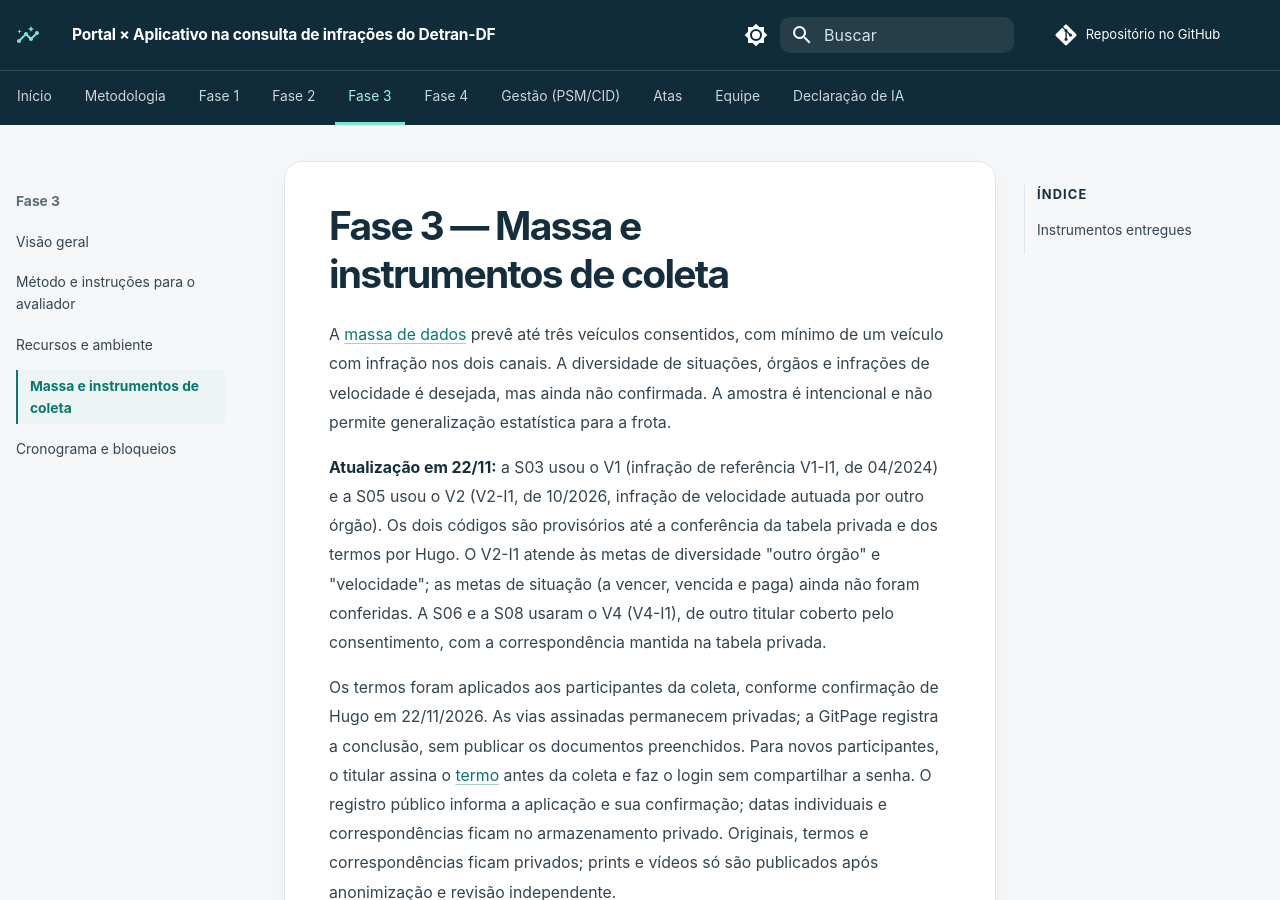
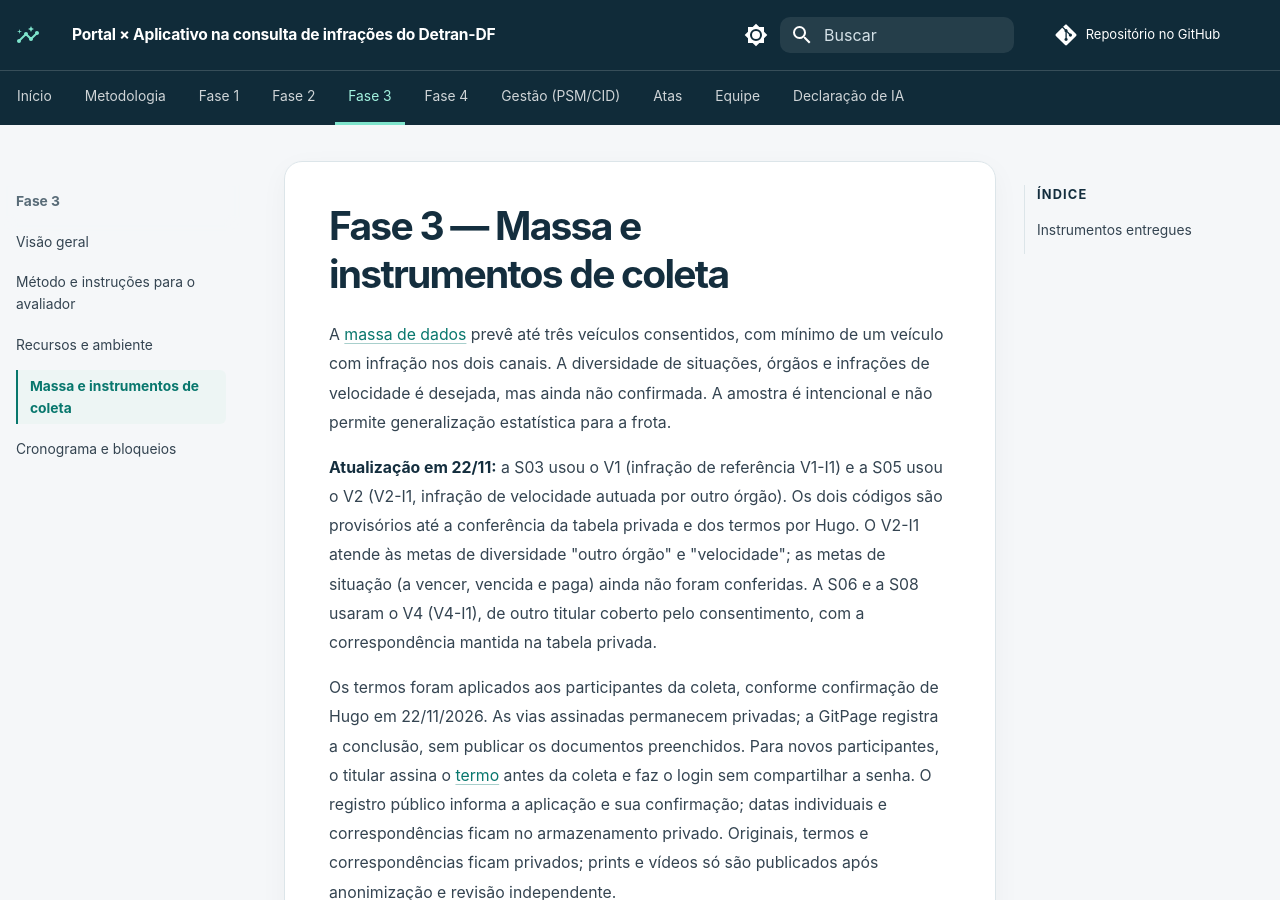
Before and after one commit to FCTE-Qualidade-de-Software-1/2026-2_T02_KATHERINE_JOHNSON, an MkDocs documentation site: the page built from docs/fase3-dados.md, in a window 1280 px wide and 900 px high. Built offline with MkDocs 1.6.1 and Material for MkDocs 9.7.7, drawn with Linux system fonts in a browser that asks for light colours; comment, search, counter and statistics services are not loaded.

Commit message:
fix(fase4): remove mês e ano das infrações dos registros públicos
Mantém só os códigos V1-I1 e V2-I1 e as características não
identificadoras (órgão autuador e velocidade) em S01, S03, S05 e na
página da Fase 3.

```diff
--- a/docs/fase3-dados.md
+++ b/docs/fase3-dados.md
@@ -2,7 +2,7 @@
 
 A [massa de dados](https://github.com/FCTE-Qualidade-de-Software-1/2026-2_T02_KATHERINE_JOHNSON/blob/main/dados/massa-de-dados.md) prevê até três veículos consentidos, com mínimo de um veículo com infração nos dois canais. A diversidade de situações, órgãos e infrações de velocidade é desejada, mas ainda não confirmada. A amostra é intencional e não permite generalização estatística para a frota.
 
-**Atualização em 22/11:** a S03 usou o V1 (infração de referência V1-I1, de 04/2024) e a S05 usou o V2 (V2-I1, de 10/2026, infração de velocidade autuada por outro órgão). Os dois códigos são provisórios até a conferência da tabela privada e dos termos por Hugo. O V2-I1 atende às metas de diversidade "outro órgão" e "velocidade"; as metas de situação (a vencer, vencida e paga) ainda não foram conferidas. A S06 e a S08 usaram o V4 (V4-I1), de outro titular coberto pelo consentimento, com a correspondência mantida na tabela privada.
+**Atualização em 22/11:** a S03 usou o V1 (infração de referência V1-I1) e a S05 usou o V2 (V2-I1, infração de velocidade autuada por outro órgão). Os dois códigos são provisórios até a conferência da tabela privada e dos termos por Hugo. O V2-I1 atende às metas de diversidade "outro órgão" e "velocidade"; as metas de situação (a vencer, vencida e paga) ainda não foram conferidas. A S06 e a S08 usaram o V4 (V4-I1), de outro titular coberto pelo consentimento, com a correspondência mantida na tabela privada.
 
 Os termos foram aplicados aos participantes da coleta, conforme confirmação de Hugo em 22/11/2026. As vias assinadas permanecem privadas; a GitPage registra a conclusão, sem publicar os documentos preenchidos. Para novos participantes, o titular assina o [termo](https://github.com/FCTE-Qualidade-de-Software-1/2026-2_T02_KATHERINE_JOHNSON/blob/main/dados/consentimento.md) antes da coleta e faz o login sem compartilhar a senha. O registro público informa a aplicação e sua confirmação; datas individuais e correspondências ficam no armazenamento privado. Originais, termos e correspondências ficam privados; prints e vídeos só são publicados após anonimização e revisão independente.
 
```
Also changed, not shown: evidencias/fase4/S01-registro-2026-11-22.md (+1 -1 lines), evidencias/fase4/S03-registro-2026-11-21.md (+3 -3 lines), evidencias/fase4/S05-registro-2026-11-22.md (+1 -1 lines).
